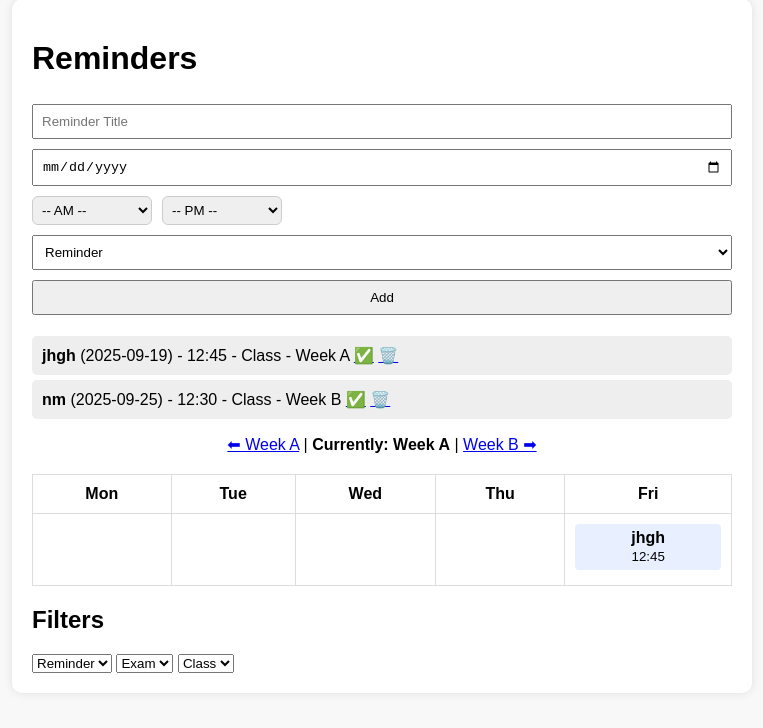
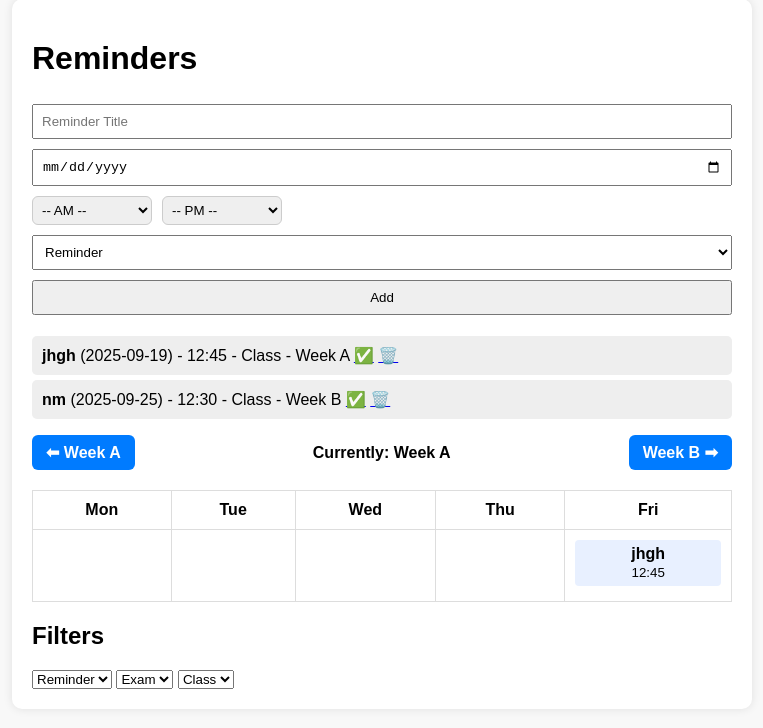
Before and after one commit to sopl3024/DigiProject, a Flask app: page /?week=A in a window 1280 px wide. Shown: the part 21-749 px from the top of the page, without its empty margins (258-1021 px from the left). Run offline with Flask 3, Linux system fonts and the light colour scheme; data comes from the database, SQL or seed files in the repository.

Commit message:
switching weeks using buttons

```diff
--- a/static/css/style.css
+++ b/static/css/style.css
@@ -64,3 +64,17 @@ select[name="due_time_pm"] {
     border-radius: 6px;
     border: 1px solid #ccc;
 }
+
+.week-btn {
+    background-color: #007bff;
+    color: white;
+    padding: 8px 14px;
+    border-radius: 6px;
+    text-decoration: none;
+    font-weight: bold;
+    transition: background-color 0.2s ease;
+}
+
+.week-btn:hover {
+    background-color: #0056b3;
+}
--- a/templates/index.html
+++ b/templates/index.html
@@ -54,10 +54,10 @@
         </ul>
 
                 <!-- Week Switcher -->
-        <div style="text-align:center; margin: 10px 0;">
-            <a href="/?week=A">⬅ Week A</a> |
-            <strong>Currently: Week {{ selected_week }}</strong> |
-            <a href="/?week=B">Week B ➡</a>
+        <div style="display: flex; align-items: center; justify-content: space-between; margin: 15px 0;">
+            <a href="/?week=A" class="week-btn">⬅ Week A</a>
+            <span><strong>Currently: Week {{ selected_week }}</strong></span>
+            <a href="/?week=B" class="week-btn">Week B ➡</a>
         </div>
 
         <table>
```
